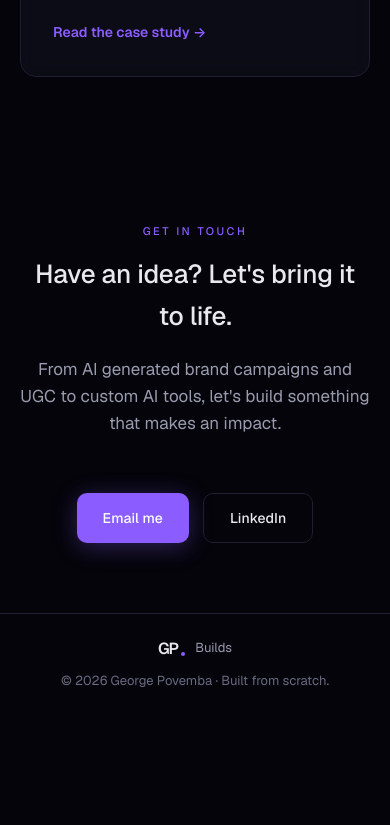
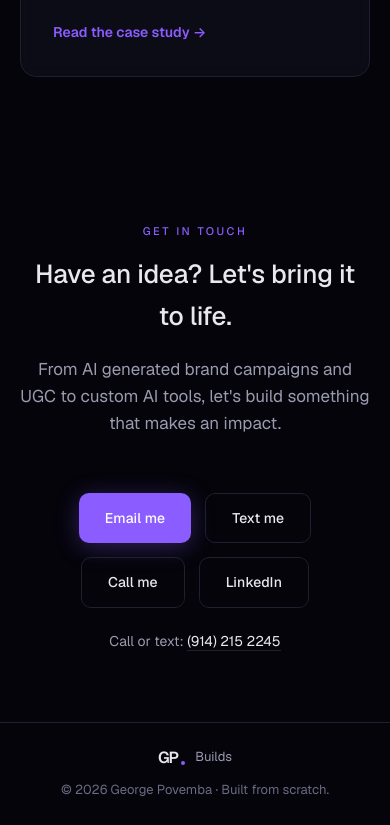
Before and after one commit to gpovemba/gpbuilds-Website, a plain HTML site: page index.html in a window 390 px wide. Shown: the part 6045-6870 px from the top of the page. Before the commit the page ends 6761 px from the top, so only its background shows below. Drawn offline with nearby package versions, Linux system fonts and the light colour scheme; a script that the page names is missing.

Commit message:
Add call and text contact links
* Add call and text contact actions and route creative CTA to contact

* Style contact phone detail

```diff
--- a/index.html
+++ b/index.html
@@ -95,7 +95,7 @@
  </div>
  </article>
 
- <a class="btn btn-primary creative-contact" href="mailto:georgepovemba@gmail.com?subject=AI%20Creative%20Project">Let's make something</a>
+ <a class="btn btn-primary creative-contact" href="#contact">Let's make something</a>
  </div>
 
  <div class="creative-showcase">
@@ -270,8 +270,11 @@
  </div>
  <div class="contact-actions">
  <a class="btn btn-primary" href="mailto:georgepovemba@gmail.com">Email me</a>
+ <a class="btn btn-ghost" href="sms:+19142152245" aria-label="Text me at (914) 215 2245">Text me</a>
+ <a class="btn btn-ghost" href="tel:+19142152245" aria-label="Call me at (914) 215 2245">Call me</a>
  <a class="btn btn-ghost" href="https://www.linkedin.com/in/georgepovemba/" target="_blank" rel="noopener">LinkedIn</a>
  </div>
+ <p class="contact-phone">Call or text: <a href="tel:+19142152245">(914) 215 2245</a></p>
  </section>
  </main>
 
--- a/styles.css
+++ b/styles.css
@@ -296,6 +296,9 @@ button { font: inherit; color: inherit; background: none; border: none; cursor:
 /* === CONTACT === */
 .section-contact { text-align: center; padding-bottom: 140px; }
 .contact-actions { display: flex; justify-content: center; gap: 14px; flex-wrap: wrap; }
+.contact-phone { margin-top: 22px; color: var(--text-dim); font-size: 14px; }
+.contact-phone a { color: var(--text); border-bottom: 1px solid var(--border); transition: border-color 0.2s; }
+.contact-phone a:hover { border-color: var(--accent); }
 
 /* === FOOTER === */
 .footer {
```
